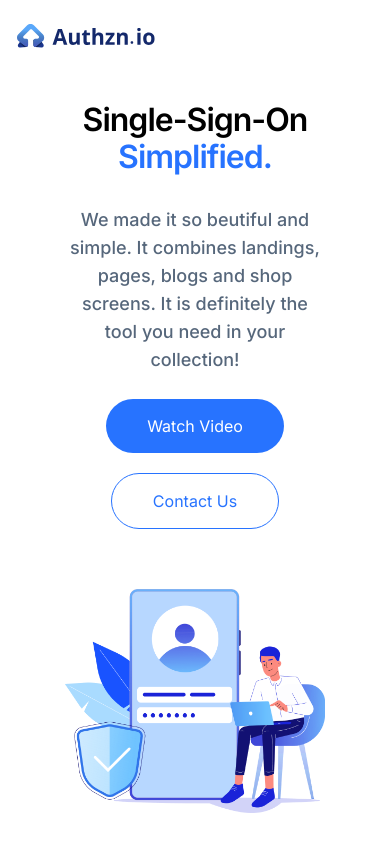
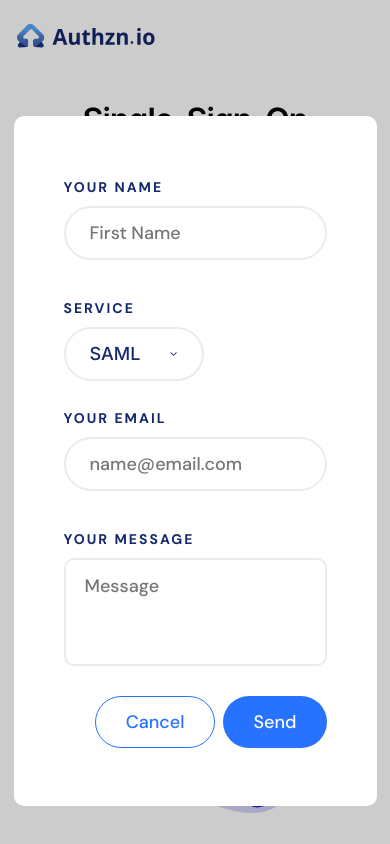
Before and after one commit to dennyangestipratama/web-authzn, a React (Create React App) app: page /signup in a window 390 px wide. Shown: the top 844 px of the page. Built offline with nearby package versions, Linux system fonts and the light colour scheme.

Commit message:
fix signup form mobile

```diff
--- a/package.json
+++ b/package.json
@@ -6,7 +6,7 @@
     "@testing-library/jest-dom": "^5.11.4",
     "@testing-library/react": "^11.1.0",
     "@testing-library/user-event": "^12.1.10",
-    "node-sass": "4.14.1",
+    "node-sass": "^6.0.1",
     "react": "^17.0.2",
     "react-app-rewired": "^2.1.8",
     "react-dom": "^17.0.2",
--- a/src/Pages/Signup/index.js
+++ b/src/Pages/Signup/index.js
@@ -12,7 +12,7 @@ export default function Signup() {
         <div className="signup__bg"></div>
       </Link>
       <form className="signup__form" method="post">
-        <div className="flex">
+        <div className="signup__top__body">
           <div className="signup__input">
             <label>Your Name</label>
             <input type="text" name="name" placeholder="First Name" />
--- a/src/Styles/pages/_signup.scss
+++ b/src/Styles/pages/_signup.scss
@@ -8,9 +8,9 @@
     display: grid;
     place-items: center;
 
-    @include respondTo(tablet) {
-        display: none;
-    }
+    // @include respondTo(tablet) {
+    //     display: none;
+    // }
 }
 
 .signup__bg {
@@ -27,6 +27,19 @@
     background: #ffffff;
     border-radius: 10px;
     padding: 58px 50px;
+
+    @include respondTo(tablet) {
+        width: 363px;
+    }
+
+}
+
+.signup__top__body {
+    display: flex;
+
+    @include respondTo(tablet) {
+        display: block;
+    }
 }
 
 .signup__input {
@@ -57,6 +70,12 @@
 
     svg {
         margin-left: 30px;
+    }
+
+    @include respondTo(tablet) {
+        margin-left: 0px;
+        margin-bottom: 24px;
+        width: 140px;
     }
 }
 
```
Also changed, not shown: 1 other file (tests, documents, lock files or other folders).
